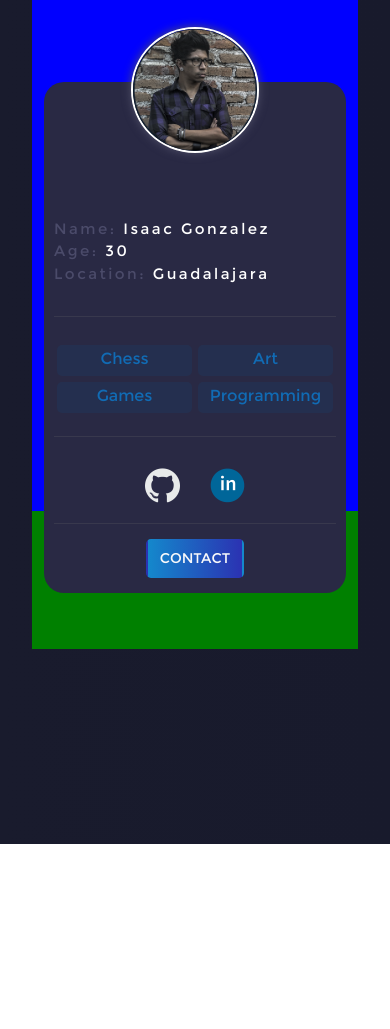
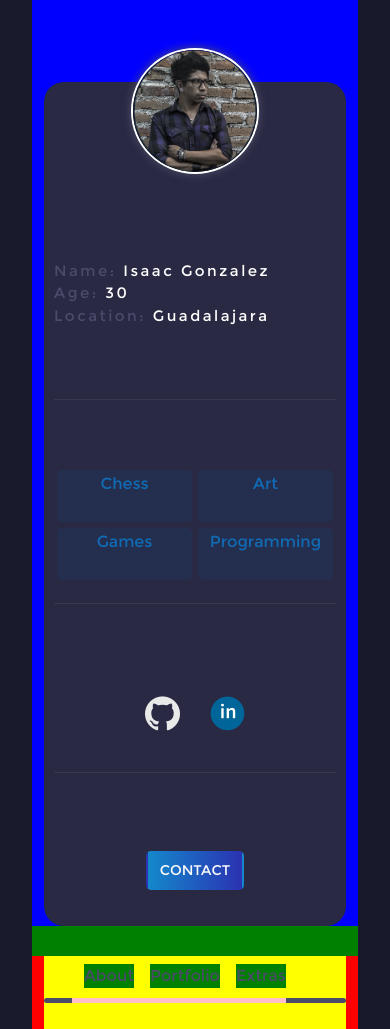
Before and after one commit to isaac-glitchcode/portfolio, a React (Create React App) app: page / in a window 390 px wide. Before the commit the page ends 844 px from the top, so only its background shows below. Built offline with nearby package versions, Linux system fonts and the light colour scheme; a web font is replaced by a local one.

Commit message:
Refactoring responsive and design

```diff
--- a/src/App.css
+++ b/src/App.css
@@ -1,11 +1,11 @@
 @import url("./components/main/css/main.css");
 @import url("./components/main/css/profile.css");
-@import url("./components/main/css/preview.css");
+@import url("./components/main/css/information.css");
 @import url("./components/loading/css/loading.css");
 @import url("./components/about/css/about.css");
 body{
 
-  font-family: "tech";
+  font-family: "mont";
 }
 .link{
   color: inherit;
--- a/src/App.js
+++ b/src/App.js
@@ -1,74 +1,80 @@
 import React, {useState} from 'react'
 import { BrowserRouter as Router, Route, Switch } from 'react-router-dom';
 import './App.css';
-import Load from './components/loading/loading'
+// import Load from './components/loading/loading'
 import Logo from './components/loading/img/logo.png'
 import Main from './components/main/main';
 import Git from './components/main/img/git.png';
 import Link from './components/main/img/link.png';
 
 // import Img from './components/main/img/im.jpg';
-import About from './components/main/img/About.jpg';
-import Portfolio from './components/main/img/Portfolio.jpg';
-import Extras from './components/main/img/Extras.jpg';
-import GitHub from './components/main/img/Github.jpg';
-import LinkedIn from './components/main/img/Linkedin.jpg';
-import AboutPage from './components/about/about';
-import Avatar from './components/about/img/me.png';
-import FingerPrint from './components/about/img/fp.png';
+// import About from './components/main/img/About.jpg';
+// import Portfolio from './components/main/img/Portfolio.jpg';
+// import Extras from './components/main/img/Extras.jpg';
+// import GitHub from './components/main/img/Github.jpg';
+// import LinkedIn from './components/main/img/Linkedin.jpg';
+// import AboutPage from './components/about/about';
+// import Avatar from './components/about/img/me.png';
+// import FingerPrint from './components/about/img/fp.png';
 function App() {
 
-  const [menu] = useState(
-                [
-                  "About",
-                  "Portfolio",
-                  "Extras",
-                  "GitHub",
-                  "LinkedIn"
-                ]
-  );
-  const [option, setOption] = useState("");
-  const [image, setImage] = useState("")
-  const [show, setHidde] = useState(0);
+  // const [menu] = useState(
+  //               [
+  //                 "About",
+  //                 "Portfolio",
+  //                 "Extras",
+  //                 "GitHub",
+  //                 "LinkedIn"
+  //               ]
+  // );
+  // const [option, setOption] = useState("");
+  // const [image, setImage] = useState("")
+  // const [show, setHidde] = useState(0);
+  const [turnOn, setTurnOn] = useState(0);
   // const [page] = useState({AboutPage});
-  const [style, setStyle] = React.useState({});
+  // const [style, setStyle] = React.useState({});
 
 
-  const handleOption=(newOption)=>{
-    setOption(newOption)
-    switch(newOption){
-      case "About":
-        // setImage(Img);
-        setImage(About);
-        break
-      case "Portfolio":
-        // setImage(Img)
-        setImage(Portfolio)
-        break
-      case "Extras":
-        // setImage(Img)
-        setImage(Extras)
-        break
-      case "GitHub":
-        // setImage(Img)
-        setImage(GitHub)
-        break
-      case "LinkedIn":
-        // setImage(Img)
-        setImage(LinkedIn)
-        break
-      default:
-        // setImage(Img)
-        setImage(About)
-    }
+  // const handleOption=(newOption)=>{
+  //   setOption(newOption)
+  //   switch(newOption){
+  //     case "About":
+  //       // setImage(Img);
+  //       setImage(About);
+  //       break
+  //     case "Portfolio":
+  //       // setImage(Img)
+  //       setImage(Portfolio)
+  //       break
+  //     case "Extras":
+  //       // setImage(Img)
+  //       setImage(Extras)
+  //       break
+  //     case "GitHub":
+  //       // setImage(Img)
+  //       setImage(GitHub)
+  //       break
+  //     case "LinkedIn":
+  //       // setImage(Img)
+  //       setImage(LinkedIn)
+  //       break
+  //     default:
+  //       // setImage(Img)
+  //       setImage(About)
+  //   }
+  // }
+  const handler = (value) => {
+    setTurnOn(value)
+    // setTurnOn(!turnOn)
   }
-  const handler = () =>{
-    setHidde(0)
-  }
-  setTimeout(() => {
-        const style_show={opacity:1}
-        setStyle(style_show)
-    },2100)
+  // setTimeout(() => {
+  //       const style_show={opacity:1}
+  //       setStyle(style_show)
+  //   },2100)
+
+  // const handlerLightBar = () => {
+  //   console.log(show)
+  // }
 
   return (
     <div className=" App">
@@ -76,13 +82,21 @@ function App() {
         <Switch>
           <Route exact path="/">
             {
-              show ? <Load logo = {Logo} handler = {handler} style={style}/>
-              :
-              <Main logo = {Logo} menu = {menu} handle={handleOption} option={option} img={image} imgGit = {Git} imgLink = {Link}/>
+              <Main
+              logo = {Logo}
+              // menu = {menu}
+              // handle={handleOption}
+              // option={option}
+              // img={image}
+              imgGit={Git}
+              imgLink={Link}
+              // handleTurnOn={handlerLightBar}
+              turn={turnOn}
+              handler = {handler}/>
             }
           </Route>
           <Route path="/about">
-            <AboutPage avatar={Avatar} fp={FingerPrint}/>
+            {/* <AboutPage avatar={Avatar} fp={FingerPrint}/> */}
           </Route>
           {/* <Route exact path="/">
             <Link to="/index" className="link"><Load logo = {Logo} handler = {handler} style={style}/></Link>
--- /dev/null
+++ b/src/components/main/css/information.css
@@ -0,0 +1,166 @@
+.content-info{
+    background: yellow;
+}
+.content-info ul{
+    display:flex;
+    flex-direction: row;
+
+}
+.content-info ul>li{
+    list-style: none;
+    background: green;
+    margin: 0 8px;
+    color:#4b4b6a;
+    cursor: pointer;
+    transition:all 0.4s linear;
+}
+.content-info ul>li:hover{
+    color:#fff;
+    transition:all 0.4s linear;
+}
+.option-bar{
+    width: 100%;
+    height: 0.3125em;
+    margin: 0px auto 0.75em 0;
+    background-color: #4b4b6a;
+    border-radius:25px;
+    transform: translatey(-0.375rem);
+}
+.light-option-bar{
+    position:absolute;
+    display:flex;
+    flex-direction: row;
+    justify-content: center;
+    background: pink;
+    transform:translateY(0.5rem);
+    margin: 0 0 0 1.75rem;
+    z-index: 100;
+}
+.light-option-bar>span{
+    content: "";
+    width: 40px;
+    height: 0.3125em;
+    background-color: transparent;
+    border-bottom-left-radius: 15px;
+    border-bottom-right-radius: 15px;
+    margin:0 15px;
+}
+.light-option-bar>.ch1{
+    background-color: blue;
+    margin:0 15px;
+}
+.light-option-bar>.ch01{
+    margin:0 15px;
+    background-color: transparent;
+    transition:all 0.4s linear;
+}
+.light-option-bar>.ch2{
+    background-color: blue;
+    margin:0 1.50em;
+}
+.light-option-bar>.ch02{
+    margin:0 1.50em;
+    background-color: transparent;
+    transition:all 0.4s linear;
+}
+.light-option-bar>.ch3{
+    margin:0 0.50em;
+    background-color: blue;
+    transition:all 0.4s linear;
+}
+.light-option-bar>.ch03{
+    margin:0 0.50em;
+    background-color: transparent;
+    transition:all 0.4s linear;
+}
+
+
+
+/* .option-bar:before{
+    content:'';
+    width: 100%;
+    height: 0.3125em;
+    margin: 0px auto 0.75em 0px;
+    position: absolute;
+    background: #4b4b6a;
+    border-radius:25px
+
+} */
+/* .option-bar{
+    width: 100%;
+    height: 0.3125em;
+    /* margin: 0px auto 0.75em 10%;
+    background: #1d13a7;
+    border-radius:25px;
+    z-index: 1;
+    /*box-shadow: 0 0 0.75rem #3374ff;
+    /* animation: progress 2s linear;
+} */
+/* .preview{
+    width: 100%;
+    max-height: 100%;
+    margin:auto;
+    display:block;
+}
+
+.content-preview{
+    width: 36.25em;
+    margin-top: 6.75em;
+}
+
+.preview .title{
+    color:#ffffff;
+    font-family: "tech";
+
+}
+
+.content-img{
+    position:relative;
+    padding: 12px;
+    background-color:#141518;
+    opacity: 0.8;
+    border-radius: 10px;
+
+}
+
+.prev-img{
+    max-width: 100%;
+    max-height: 100%;
+    opacity: 1;
+}
+
+.content-options{
+    margin-top:5%;
+    display: flex;
+}
+
+.content-options > .btn-prev{
+    margin:auto;
+    width:25%;
+    height:auto;
+    background-color: transparent;
+    border:1.3px solid #12a951;
+    color:#12a951;
+    font-family: "tech";
+    font-size: 20px;
+    font-weight: bold;
+    text-align: center;
+    border-bottom-left-radius: 15px;
+    outline:none;
+    transition:all 0.4s linear;
+
+}
+
+.content-options>.btn-prev:hover{
+    background-color: #12a951;
+    opacity:0.8;
+    color:#171817;
+    border:1.3px solid #171817;
+    transition:all 0.4s linear;
+}
+
+.content-options>.btn-prev:active{
+    background-color: #12a9516c;
+    transition: all .1s ease-in-out;
+    outline:none
+} */
--- a/src/components/main/css/main.css
+++ b/src/components/main/css/main.css
@@ -17,6 +17,7 @@
   grid-column: 2 / 9;
 }
 .preview-content{
+  background: red;
   margin-top: 1.875em;
 }
 @media (max-width: 768px) {
--- a/src/components/main/css/profile.css
+++ b/src/components/main/css/profile.css
@@ -1,5 +1,5 @@
 .profile-content{
-    height: 100%;
+    height: 100vh;
     width: 40vh;
     position:relative;
     margin-top:5.125rem;
@@ -29,17 +29,17 @@
     box-shadow: 0px 0px 10px #505069;
 
 }
-.content-info{
+.content-data{
     margin-bottom: 20px ;
 
 }
-.content-info p{
+.content-data p{
     font-family: 'mont';
     font-size: 15px;
     letter-spacing:2.5px;
     margin: 0;
 }
-.content-info p>span{
+.content-data p>span{
     font-family:'mont';
     font-size: 15px;
     letter-spacing:2.5px;
@@ -93,10 +93,14 @@
     font-size:14px;
     color:rgb(248, 249, 250);
     padding:7px 12px;
+    transition:all 0.4s linear;
+
 }
 .content-contact>button:hover{
 
     border: 2px solid gray;
+    transition:all 0.4s linear;
+
     /* box-shadow: inset 1px 1px 2px #999; */
 }
 @media (max-width: 768px) {
--- /dev/null
+++ b/src/components/main/information.jsx
@@ -0,0 +1,74 @@
+import React from 'react';
+// import {Link} from 'react-router-dom';
+
+export default function Preview(props){
+    const fn = (event) => {
+        console.log(event.target.value);
+        props.handle(event.target.value);
+    }
+
+    return(
+        <section className="content-info">
+
+            <div className="navbar">
+                <nav>
+                    <ul>
+                        <li value="1" onMouseOver={(event) => fn(event)} onMouseOut={props.handle}>About</li>
+                        <li value="2" onMouseOver={(event) => fn(event)}  onMouseOut={props.handle}>Portfolio</li>
+                        <li value="3" onMouseOver={(event) => fn(event)}  onMouseOut={props.handle}>Extras</li>
+                    </ul>
+                </nav>
+                <div className="light-option-bar">
+
+                    {
+                     props.turn===1?<span className="ch1"></span>
+                     :
+                     <span className="ch01"></span>
+                    }
+                    {
+                     props.turn===2?<span className="ch2"></span>
+                     :
+                     <span className="ch02"></span>
+                    }
+                    {
+                     props.turn===3?<span className="ch3"></span>
+                     :
+                     <span className="ch03"></span>
+                    }
+
+                </div>
+
+                <div className="option-bar"></div>
+            </div>
+        </section>
+        // <section className="preview">
+        //     <div className="content-preview">
+        //         <h1 className="title">{props.option_selected}</h1>
+        //         {props.option_selected===""?<div></div>:
+        //             <div className="card-1">
+        //                 <div className="content-img">
+        //                     <img
+        //                     src={props.img}
+        //                     alt={props.option_selected}
+        //                     className="prev-img"/>
+        //                 </div>
+        //                 <div className="content-options">
+        //                     {(()=>{
+        //                         switch (props.option_selected){
+
+        //                             case "GitHub":
+        //                                 return <a href="https://github.com/isaac-glitchcode" target="_blank" rel="noreferrer" className="btn-prev link">More</a>;
+        //                             case "LinkedIn":
+        //                                 return <a href="https://www.linkedin.com/in/isaac-gonzalez-7b1931145/" target="_blank" rel="noreferrer" className="btn-prev link">More</a>
+        //                             default:
+        //                                 return <Link to={props.option_selected} className="btn-prev link">More</Link>}
+        //                     })()}
+
+        //                 </div>
+        //             </div>
+        //         }
+        //     </div>
+        // </section>
+    );
+
+}
--- a/src/components/main/main.jsx
+++ b/src/components/main/main.jsx
@@ -1,6 +1,6 @@
 import React from 'react';
 import Profile from './profile';
-import Preview from './preview';
+import Information from './information';
 
 export default function Main(props){
 
@@ -11,7 +11,10 @@ export default function Main(props){
                 <div className="row">
                     <aside>
 
-                        <Profile logo = {props.logo} menu = {props.menu} handle={props.handle} git={props.imgGit} linkedin={props.imgLink}/>
+                        <Profile
+                        logo={props.logo}
+                        git={props.imgGit}
+                        linkedin={props.imgLink}/>
 
                     </aside>
                 </div>
@@ -19,7 +22,7 @@ export default function Main(props){
             <div className="container information">
                 <div className="row">
                     <section className="preview-content">
-                        <Preview option_selected={props.option} img={props.img}/>
+                        <Information handle={props.handler} turn={props.turn}/>
                     </section>
                 </div>
             </div>
--- a/src/components/main/profile.jsx
+++ b/src/components/main/profile.jsx
@@ -18,7 +18,7 @@ export default function Menu(props){
                     />
                 </div>
             </div>
-            <div className="content-info">
+            <div className="content-data">
                 <p><span>Name:</span> Isaac Gonzalez</p>
                 <p><span>Age:</span> 30</p>
                 <p><span>Location:</span> Guadalajara</p>
```
Also changed, not shown: src/components/main/css/preview.css (deleted, +0 -68 lines), src/components/main/preview.jsx (deleted, +0 -38 lines), src/components/loading/css/loading.css (line endings or trailing spaces), 1 other file (tests, documents, lock files or other folders).
